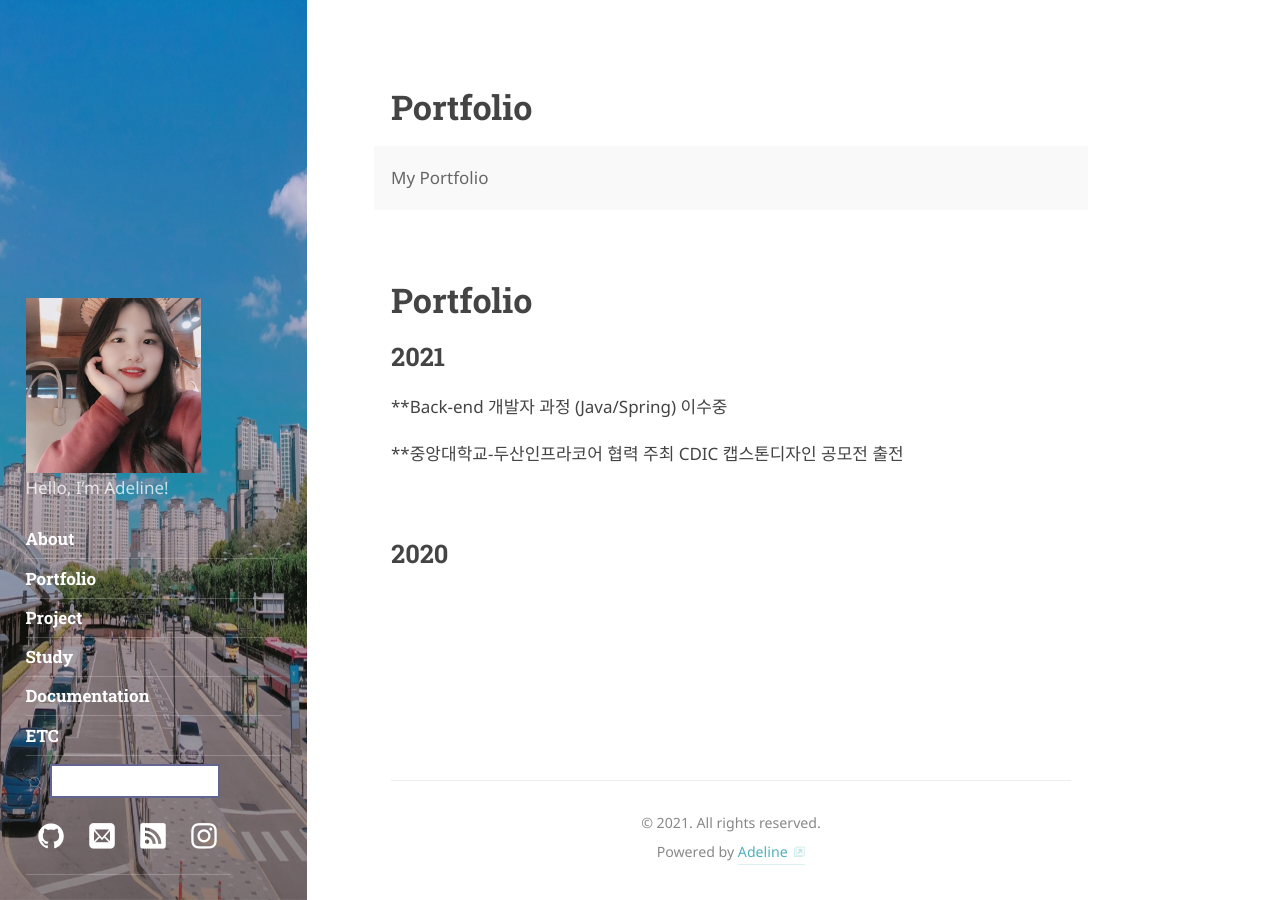
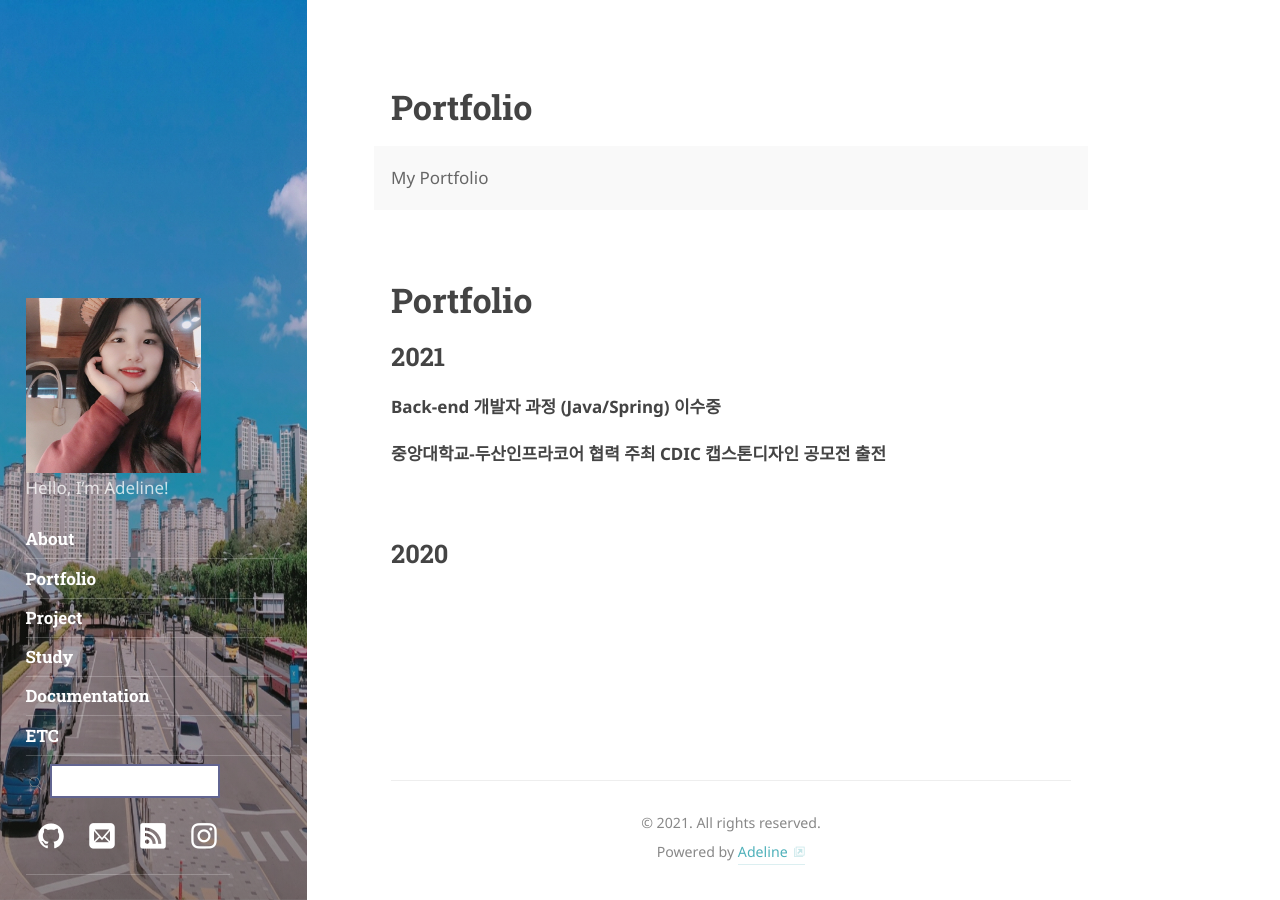
Before and after one commit to Wonji-Park/Classy, a Jekyll site: the page built from _featured_tags/Portfolio.md, in a window 1280 px wide. Built offline with Jekyll 4.4.1, drawn with Linux system fonts in a browser that asks for light colours; nearby versions of some CDN libraries; some web fonts are replaced.

```diff
--- a/_featured_tags/Portfolio.md
+++ b/_featured_tags/Portfolio.md
@@ -12,8 +12,8 @@ published: true
 
 ## 2021
 
-**Back-end 개발자 과정 (Java/Spring) 이수중
+**Back-end 개발자 과정 (Java/Spring) 이수중**
 
-**중앙대학교-두산인프라코어 협력 주최 CDIC 캡스톤디자인 공모전 출전
+**중앙대학교-두산인프라코어 협력 주최 CDIC 캡스톤디자인 공모전 출전**
 
 ## 2020
```
